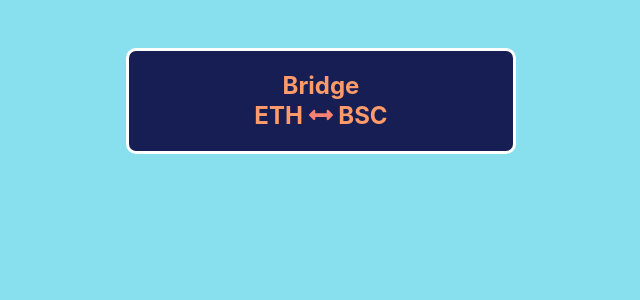
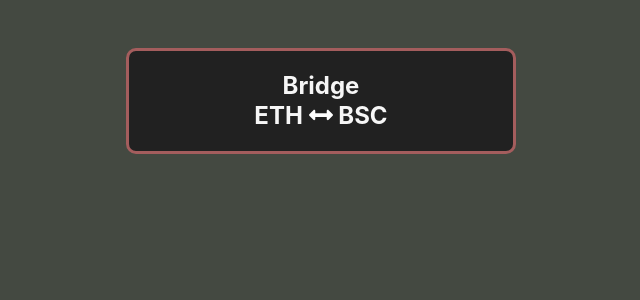
Before and after one commit to Sam44323/BSC-ETH-Bridge, a React (Create React App) app in the folder bridge-frontend/: page / in a window 1280 px wide. Shown: the top 300 px of the page, without its empty margins (319-959 px from the left). Built offline with nearby package versions, Linux system fonts and the light colour scheme.

Commit message:
update: updated the stylings for the background

```diff
--- a/bridge-frontend/src/App.module.scss
+++ b/bridge-frontend/src/App.module.scss
@@ -1,19 +1,19 @@
 .App {
   .HeaderContainer {
-    border: 3px solid #fff;
+    border: 3px solid #a45d5d;
     width: 30%;
     margin: 0 auto;
     margin-top: 3rem;
     border-radius: 10px;
     transition: 0.7s ease-in-out;
-    background-color: #161e54;
+    background-color: #212121;
     &:hover {
       transform: scale(1.1);
       cursor: default;
     }
     h1 {
       text-align: center;
-      color: #ff9b6a;
+      color: #f6f6f6;
       line-height: 30px;
     }
   }
--- a/bridge-frontend/src/App.tsx
+++ b/bridge-frontend/src/App.tsx
@@ -14,7 +14,7 @@ const App: React.FC = () => {
           <FontAwesomeIcon
             icon={faArrowsAltH}
             style={{
-              color: "salmon",
+              color: "#fff",
             }}
           />{" "}
           <span>BSC</span>
--- a/bridge-frontend/src/index.scss
+++ b/bridge-frontend/src/index.scss
@@ -5,8 +5,7 @@ body {
     sans-serif;
   -webkit-font-smoothing: antialiased;
   -moz-osx-font-smoothing: grayscale;
-  background-color: #88e0ef;
-  color: #fff;
+  background-color: #444941;
 }
 
 code {
```
